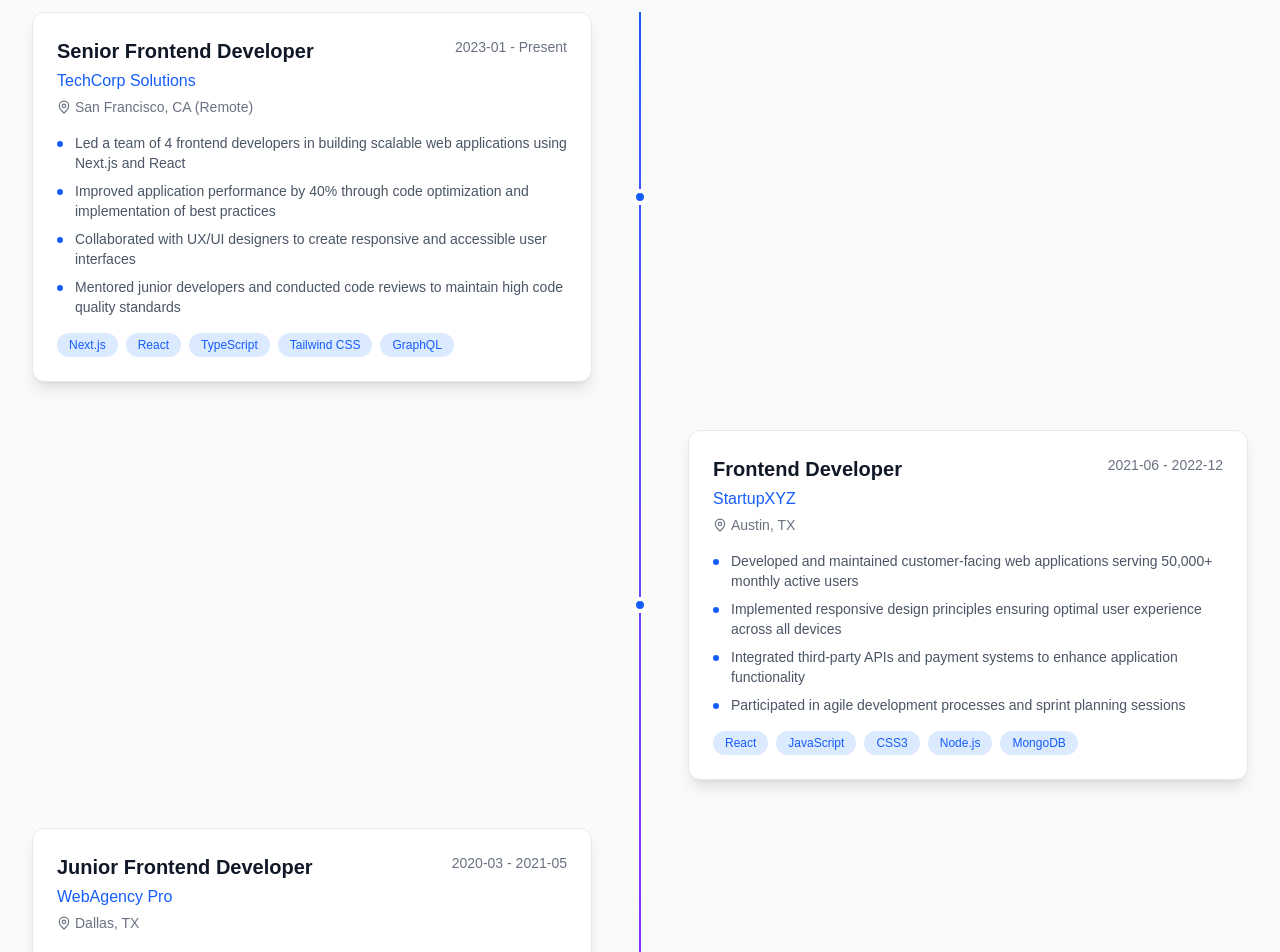
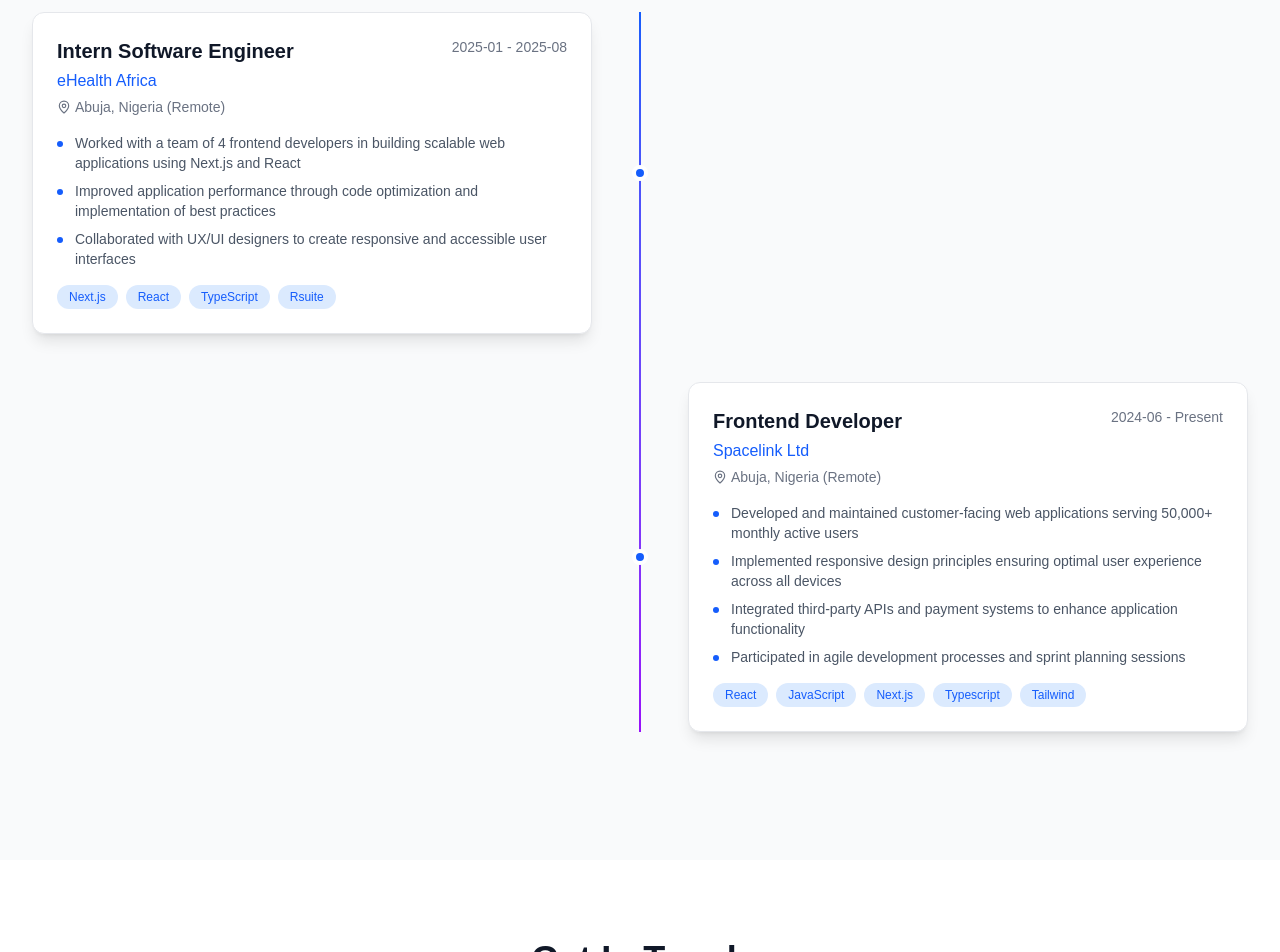
Before and after one commit to StivinTaesoo/stephen-tersoo, a Next.js app: page / in a window 1280 px wide. Shown: the part 3960-4912 px from the top of the page. Built offline with nearby package versions, Linux system fonts and the light colour scheme.

Commit message:
Update experience

```diff
--- a/app/components/Hero.tsx
+++ b/app/components/Hero.tsx
@@ -85,7 +85,7 @@
                             className="flex space-x-4"
                         >
                             <a
-                                href="https://github.com/stephenterso"
+                                href="https://github.com/StivinTaesoo"
                                 target="_blank"
                                 rel="noopener noreferrer"
                                 className="p-2 text-gray-600 dark:text-gray-400 hover:text-blue-600 dark:hover:text-blue-400 transition-colors duration-200"
@@ -93,7 +93,7 @@
                                 <Github size={24} />
                             </a>
                             <a
-                                href="https://linkedin.com/in/stephenterso"
+                                href="https://www.linkedin.com/mwlite/in/tersoo-stephen-66a70a93"
                                 target="_blank"
                                 rel="noopener noreferrer"
                                 className="p-2 text-gray-600 dark:text-gray-400 hover:text-blue-600 dark:hover:text-blue-400 transition-colors duration-200"
@@ -101,7 +101,7 @@
                                 <Linkedin size={24} />
                             </a>
                             <a
-                                href="mailto:stephen.terso@example.com"
+                                href="mailto:stephentersoo17@gmail.com"
                                 className="p-2 text-gray-600 dark:text-gray-400 hover:text-blue-600 dark:hover:text-blue-400 transition-colors duration-200"
                             >
                                 <Mail size={24} />
--- a/app/data/index.ts
+++ b/app/data/index.ts
@@ -94,55 +94,41 @@
 export const experiences: Experience[] = [
     {
         id: 1,
-        title: "Senior Frontend Developer",
-        company: "TechCorp Solutions",
-        location: "San Francisco, CA (Remote)",
-        startDate: "2023-01",
-        endDate: "Present",
+        title: "Intern Software Engineer",
+        company: "eHealth Africa",
+        location: "Abuja, Nigeria (Remote)",
+        startDate: "2025-01",
+        endDate: "2025-08",
         description: [
-            "Led a team of 4 frontend developers in building scalable web applications using Next.js and React",
-            "Improved application performance by 40% through code optimization and implementation of best practices",
+            "Worked with a team of 4 frontend developers in building scalable web applications using Next.js and React",
+            "Improved application performance through code optimization and implementation of best practices",
             "Collaborated with UX/UI designers to create responsive and accessible user interfaces",
-            "Mentored junior developers and conducted code reviews to maintain high code quality standards",
+           ,
         ],
         technologies: [
             "Next.js",
             "React",
             "TypeScript",
-            "Tailwind CSS",
-            "GraphQL",
+            "Rsuite",
+
         ],
     },
     {
         id: 2,
         title: "Frontend Developer",
-        company: "StartupXYZ",
-        location: "Austin, TX",
-        startDate: "2021-06",
-        endDate: "2022-12",
+        company: "Spacelink Ltd",
+        location: "Abuja, Nigeria (Remote)",
+        startDate: "2024-06",
+        endDate: "Present",
         description: [
             "Developed and maintained customer-facing web applications serving 50,000+ monthly active users",
             "Implemented responsive design principles ensuring optimal user experience across all devices",
             "Integrated third-party APIs and payment systems to enhance application functionality",
             "Participated in agile development processes and sprint planning sessions",
         ],
-        technologies: ["React", "JavaScript", "CSS3", "Node.js", "MongoDB"],
+        technologies: ["React", "JavaScript", "Next.js", "Typescript", "Tailwind"],
     },
-    {
-        id: 3,
-        title: "Junior Frontend Developer",
-        company: "WebAgency Pro",
-        location: "Dallas, TX",
-        startDate: "2020-03",
-        endDate: "2021-05",
-        description: [
-            "Built responsive websites and web applications for various clients across different industries",
-            "Collaborated with design teams to translate mockups into functional, interactive web interfaces",
-            "Optimized websites for search engines and improved loading speeds by 35%",
-            "Learned and applied modern frontend technologies and development workflows",
-        ],
-        technologies: ["HTML5", "CSS3", "JavaScript", "jQuery", "WordPress"],
-    },
+
 ];
 
 export const skills: Skill[] = [
```
